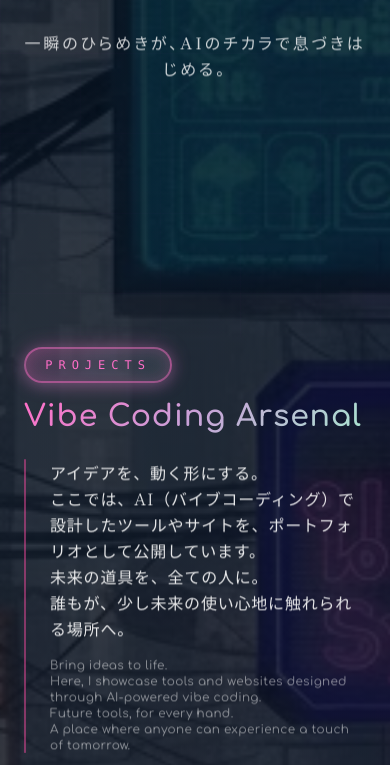
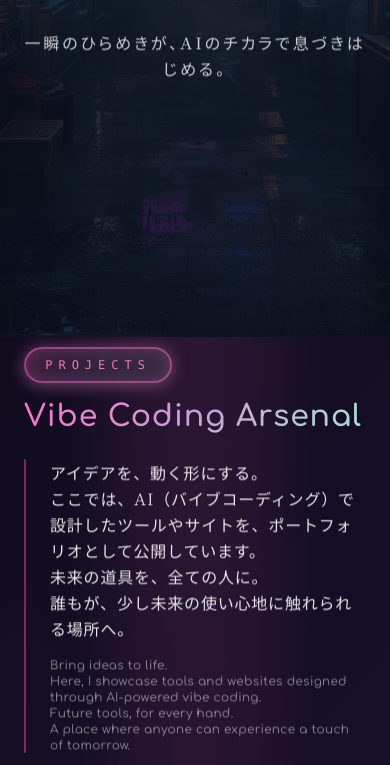
Before and after one commit to mochizukimasao/soi24.com, a website: page index.html in a window 390 px wide. Shown: the part 507-1272 px from the top of the page. Drawn offline with nearby package versions, Linux system fonts and the light colour scheme.

Commit message:
モバイル表示の背景画像位置を調整

```diff
--- a/index.html
+++ b/index.html
@@ -57,12 +57,12 @@
 
     @media (max-width: 640px) {
       body::before {
-        position: absolute;
+        position: fixed;
         inset: 0;
         background-attachment: scroll;
         background-position: center center, center center, center top;
         background-size: auto, auto, cover;
-        transform: none;
+        transform: translateZ(0);
       }
     }
 
```
